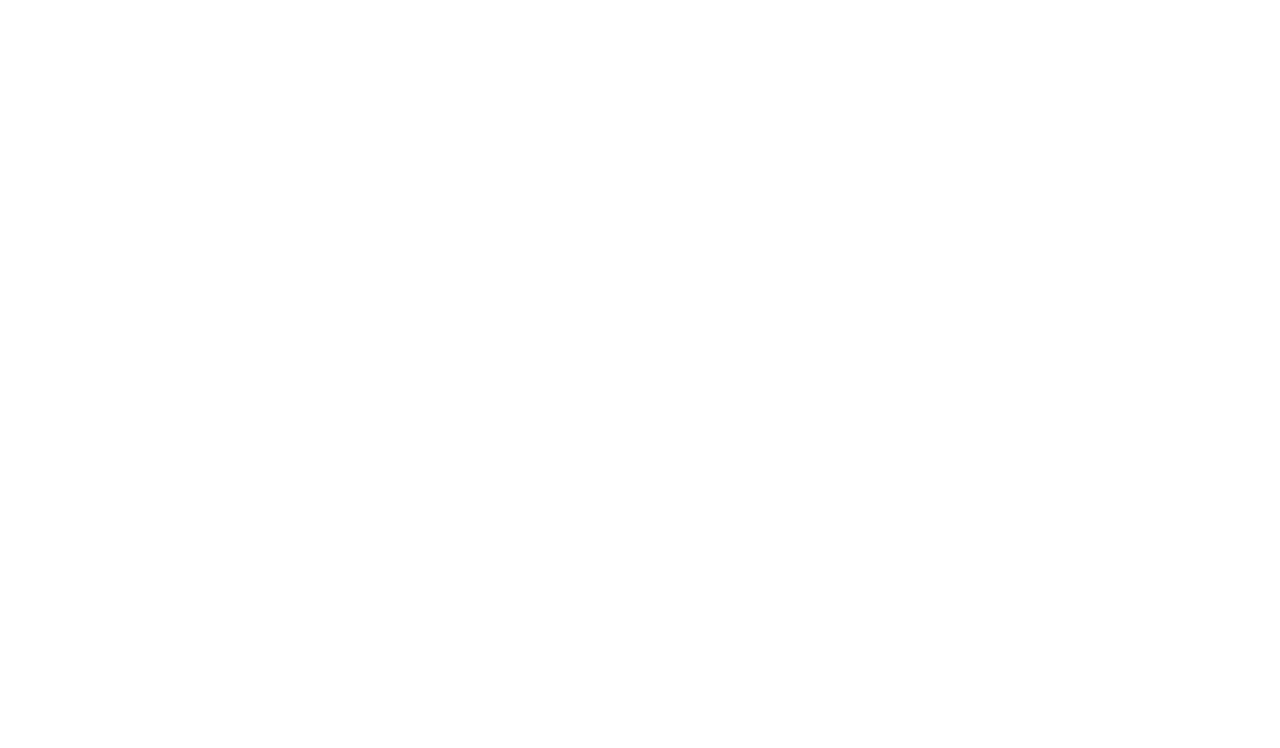
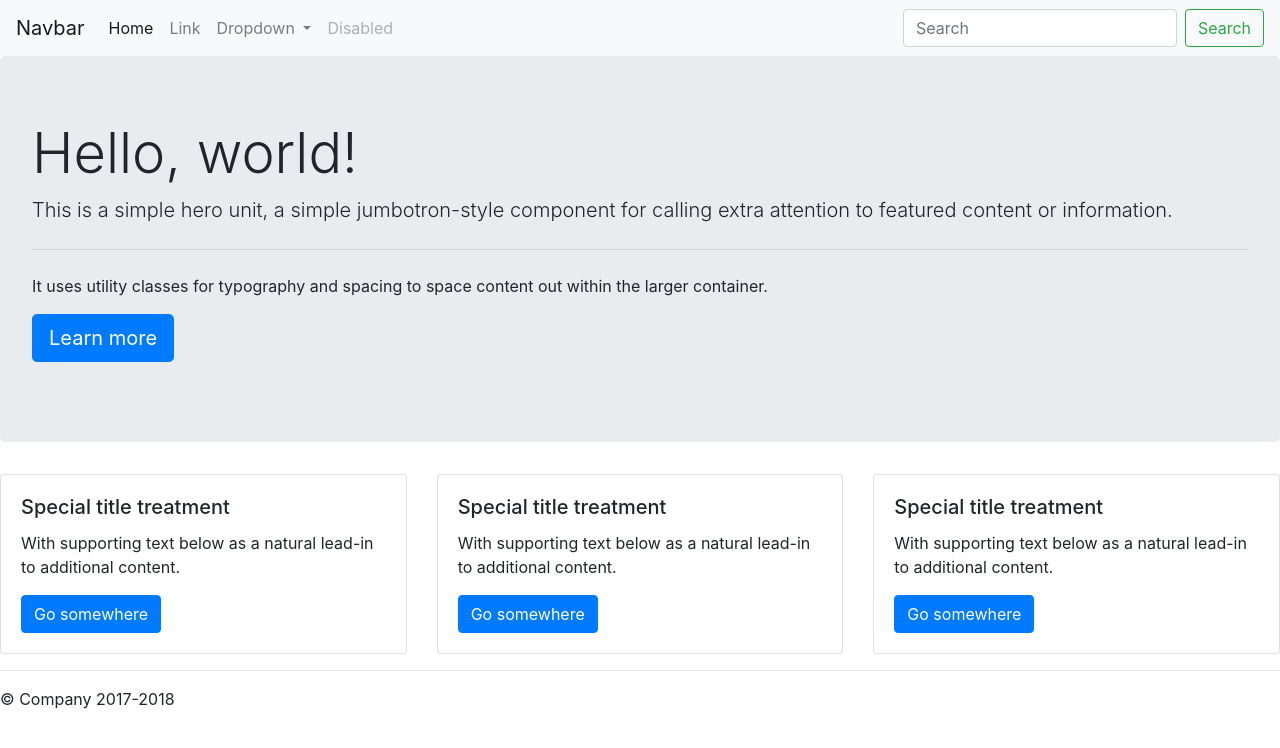
Before and after one commit to mtrejo17/ejemplo, a plain HTML site: page index.html in a window 1280 px wide. Drawn offline with Linux system fonts and the light colour scheme.

Commit message:
Elementos de bootstrap

```diff
--- a/index.html
+++ b/index.html
@@ -7,6 +7,91 @@
     <title>Ejemplo de bootstrap para examen</title>
 </head>
 <body>
+    <header>
+        <nav class="navbar navbar-expand-lg navbar-light bg-light">
+            <a class="navbar-brand" href="#">Navbar</a>
+            <button class="navbar-toggler" type="button" data-toggle="collapse" data-target="#navbarSupportedContent" aria-controls="navbarSupportedContent" aria-expanded="false" aria-label="Toggle navigation">
+              <span class="navbar-toggler-icon"></span>
+            </button>
+
+            <div class="collapse navbar-collapse" id="navbarSupportedContent">
+              <ul class="navbar-nav mr-auto">
+                <li class="nav-item active">
+                  <a class="nav-link" href="#">Home <span class="sr-only">(current)</span></a>
+                </li>
+                <li class="nav-item">
+                  <a class="nav-link" href="#">Link</a>
+                </li>
+                <li class="nav-item dropdown">
+                  <a class="nav-link dropdown-toggle" href="#" id="navbarDropdown" role="button" data-toggle="dropdown" aria-haspopup="true" aria-expanded="false">
+                    Dropdown
+                  </a>
+                  <div class="dropdown-menu" aria-labelledby="navbarDropdown">
+                    <a class="dropdown-item" href="#">Action</a>
+                    <a class="dropdown-item" href="#">Another action</a>
+                    <div class="dropdown-divider"></div>
+                    <a class="dropdown-item" href="#">Something else here</a>
+                  </div>
+                </li>
+                <li class="nav-item">
+                  <a class="nav-link disabled" href="#">Disabled</a>
+                </li>
+              </ul>
+              <form class="form-inline my-2 my-lg-0">
+                <input class="form-control mr-sm-2" type="search" placeholder="Search" aria-label="Search">
+                <button class="btn btn-outline-success my-2 my-sm-0" type="submit">Search</button>
+              </form>
+            </div>
+          </nav>
+    </header>
+    <section>
+        <article>
+            <div class="jumbotron">
+                <h1 class="display-4">Hello, world!</h1>
+                <p class="lead">This is a simple hero unit, a simple jumbotron-style component for calling extra attention to featured content or information.</p>
+                <hr class="my-4">
+                <p>It uses utility classes for typography and spacing to space content out within the larger container.</p>
+                <p class="lead">
+                  <a class="btn btn-primary btn-lg" href="#" role="button">Learn more</a>
+                </p>
+              </div>
+        </article>
+        <article>
+            <div class="row">
+                <div class="col-4">
+                    <div class="card">
+                        <div class="card-body">
+                          <h5 class="card-title">Special title treatment</h5>
+                          <p class="card-text">With supporting text below as a natural lead-in to additional content.</p>
+                          <a href="#" class="btn btn-primary">Go somewhere</a>
+                        </div>
+                      </div>
+                </div>
+                <div class="col-4">
+                    <div class="card">
+                        <div class="card-body">
+                          <h5 class="card-title">Special title treatment</h5>
+                          <p class="card-text">With supporting text below as a natural lead-in to additional content.</p>
+                          <a href="#" class="btn btn-primary">Go somewhere</a>
+                        </div>
+                      </div>
+                </div>
+                <div class="col-4">
+                    <div class="card">
+                        <div class="card-body">
+                          <h5 class="card-title">Special title treatment</h5>
+                          <p class="card-text">With supporting text below as a natural lead-in to additional content.</p>
+                          <a href="#" class="btn btn-primary">Go somewhere</a>
+                        </div>
+                      </div>
+                </div>
+            </div>
+        </article>
+        <hr>
+        <footer>
+            <p>© Company 2017-2018</p>
+        </footer>
+    </section>
     <script src="libs/jquery/jquery.slim.min.js"></script>
     <script src="libs/popper/popper.min.js"></script>
     <script src="libs/bootstrap/js/bootstrap.min.js"></script>
```
